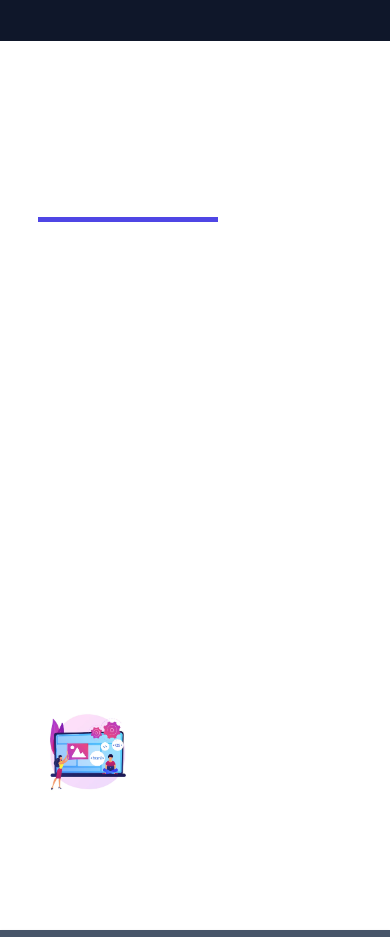
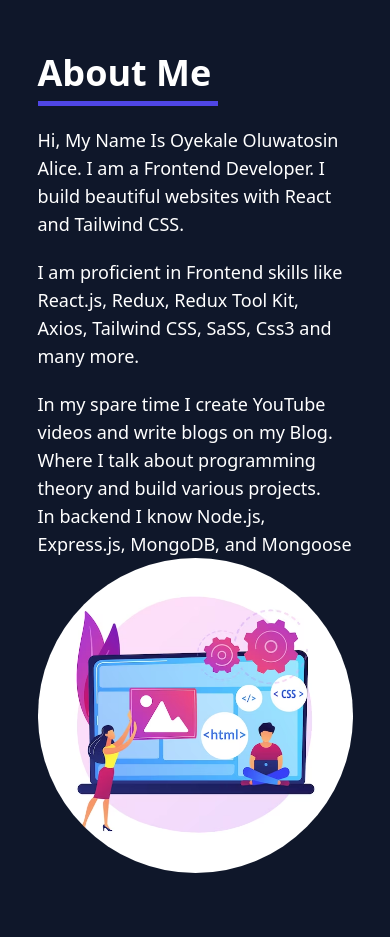
Before and after one commit to Alice2212/port-folio, a Next.js app: page / in a window 390 px wide. Shown: the part 1060-1997 px from the top of the page. Built offline with nearby package versions, Linux system fonts and the light colour scheme.

Commit message:
about page

```diff
--- a/components/About.tsx
+++ b/components/About.tsx
@@ -1,9 +1,12 @@
-
 import Image from "next/image";
 
 const About = () => {
   return (
-    <section className="bg-secondary text-white px-5 py-32" id="about">
+    <section
+      className="bg-primary
+     text-white px-5 pt-32 pb-48 min-h-[90vh]"
+      id="about"
+    >
       <div className="container mx-auto grid md:grid-cols-2 items-center justify-center md:justify-between">
         <div className="about-info">
           <h2 className="text-4xl font-bold mb-5 border-b-[5px] w-[180px] border-indigo-600 pb-2">
@@ -11,30 +14,29 @@ const About = () => {
           </h2>
 
           <p className="pb-5">
-            Hi, My Name Is Rohima Akther everyone calls me Amrin. I am a
-            Frontend Developer. I build beautifull websites with React and
-            Tailwind CSS.
+            Hi, My Name Is Oyekale Oluwatosin Alice. I am a Frontend Developer.
+            I build beautiful websites with React and Tailwind CSS.
           </p>
           <p className="pb-5">
             I am proficient in Frontend skills like React.js, Redux, Redux Tool
             Kit, Axios, Tailwind CSS, SaSS, Css3 and many more.
           </p>
 
-          <p>In backend I know Node.js, Express.js, MongoDB, and Mongoose</p>
-
           <p>
             In my spare time I create YouTube videos and write blogs on my Blog.
             Where I talk about programming theory and build various projects.
           </p>
+
+          <p>In backend I know Node.js, Express.js, MongoDB, and Mongoose</p>
         </div>
 
         <div className="about-img">
           <Image
             src={"/images/skill.avif"}
             alt="coding illustration"
-            width={100}
-            height={100}
-            className="lgw-[80%] md:ml-auto"
+            width={400}
+            height={400}
+            className="lgw-[80%] md:ml-auto rounded-full"
           />
         </div>
       </div>
--- a/components/Contact.tsx
+++ b/components/Contact.tsx
@@ -3,7 +3,7 @@ export const Contacts = () => {
   return (
     <>
 
-      <div className="absolute bg-slate-300">
+      <div className="absolute bg-slate-300" id="contact">
         <section className="bg-slate-300">
           <div className="m-auto lg:grid lg:min-h-screen lg:grid-cols-12">
             <section className="relative flex h-32 items-end bg-gray-900 lg:col-span-5 lg:h-full xl:col-span-6">
--- a/components/Header.tsx
+++ b/components/Header.tsx
@@ -9,7 +9,7 @@ export const Header = () => {
   const handleToggle = () => setToggle(!toggle);
 
   return (
-    <header className="flex justify-between px-5 py-2 bg-primary text-white fixed w-full z-10  ">
+    <header className="flex justify-between px-5 py-2 bg-primary text-white fixed w-full z-10 m-auto ">
       <a href="/" className="logo text-2xl font-bold text-accent">
         Alice Oyekale
       </a>
--- a/components/Hero.tsx
+++ b/components/Hero.tsx
@@ -4,7 +4,7 @@ import { BsTwitter, BsGithub, BsLinkedin, BsDownload } from "react-icons/bs";
 
 export const Hero = () => {
   return (
-    <section className="bg-primary text-white py-32 w-full">
+    <section className="bg-primary text-white pt-32 pb-3 w-full">
       <div className="container mx-auto grid md:grid-cols-2 items-center  justify-center md:justify-between">
         <div className="hero-info pb-5 md:pb-0 lg:max-w-[32rem] lg:text-left text-center">
           <h1 className="text-4xl lg:text-6xl ">
--- a/components/Navbar.tsx
+++ b/components/Navbar.tsx
@@ -64,7 +64,7 @@ export const Navbar = () => {
           } w-full lg:inline-flex lg:flex-grow lg:w-auto `}
         >
           <div className="lg:inline-flex lg:flex-row lg:ml-auto lg:w-auto w-full lg:items-center items-start  flex flex-col lg:h-auto font-Poppins">
-            <Link href="/" passHref>
+            <Link href="" passHref>
               <a
                 href=" "
                 className="lg:inline-flex lg:w-auto w-full px-6 py-2 rounded text-slate-700 font-light  items-center justify-center hover:text-white  hover:-translate-y-1 hover:scale-110 hover:bg-violet-600 duration-300"
@@ -72,7 +72,7 @@ export const Navbar = () => {
                 Home
               </a>
             </Link>
-            <Link href="">
+            <Link href="/#about">
               <a className="lg:inline-flex lg:w-auto w-full px-6 py-2 rounded text-slate-700 font-light  items-center justify-center hover:text-white  hover:-translate-y-1 hover:scale-110 hover:bg-violet-600 duration-300">
                 About
               </a>
@@ -93,7 +93,7 @@ export const Navbar = () => {
                 Project
               </a>
             </Link>
-            <Link href="/contact" passHref>
+            <Link href="/#contact" passHref>
               <a
                 href=""
                 className="lg:inline-flex lg:w-auto w-full px-6 py-2 rounded text-slate-700 font-light items-center justify-center hover:text-white  hover:-translate-y-1 hover:scale-110 hover:bg-violet-600 duration-300"
--- a/pages/contact.tsx
+++ b/pages/contact.tsx
@@ -1,15 +1,11 @@
 import { AiOutlineMail } from "react-icons/ai";
-import { Contacts } from "@/components/Contact";
-import { Navbar } from "@/components/Navbar";
-import { Footer } from "@/components/Footer";
+
 
 
 export default function Contact() {
   return (
     <>
-      <Navbar/>
-      <Contacts/>
-      <Footer/>
+
     </>
     // <section>
     //   <div className="max-w-6xl mx-auto h-48 bg-white ">
--- a/pages/index.tsx
+++ b/pages/index.tsx
@@ -17,6 +17,7 @@ export default function Home() {
       <Navbar />
       <Hero />
       <About />
+      <Contacts/>
       <Footer />
     </div>
   );
```
